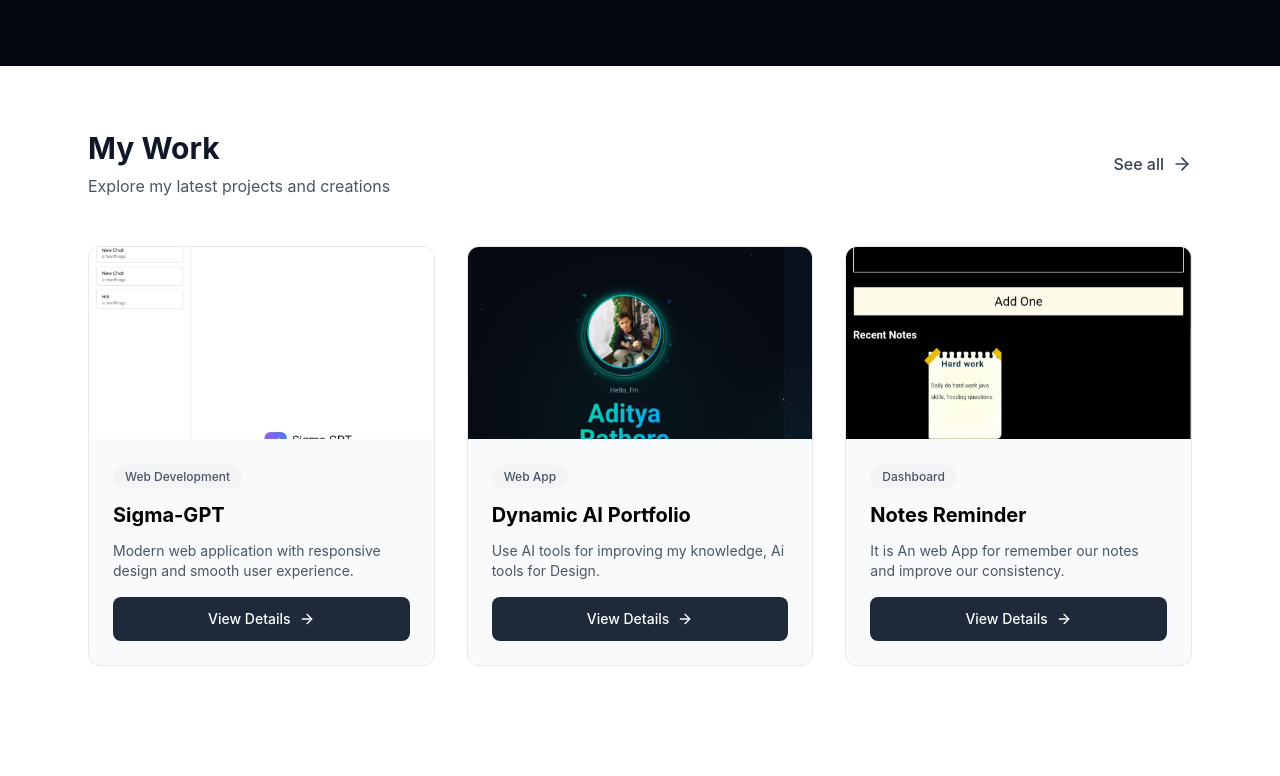
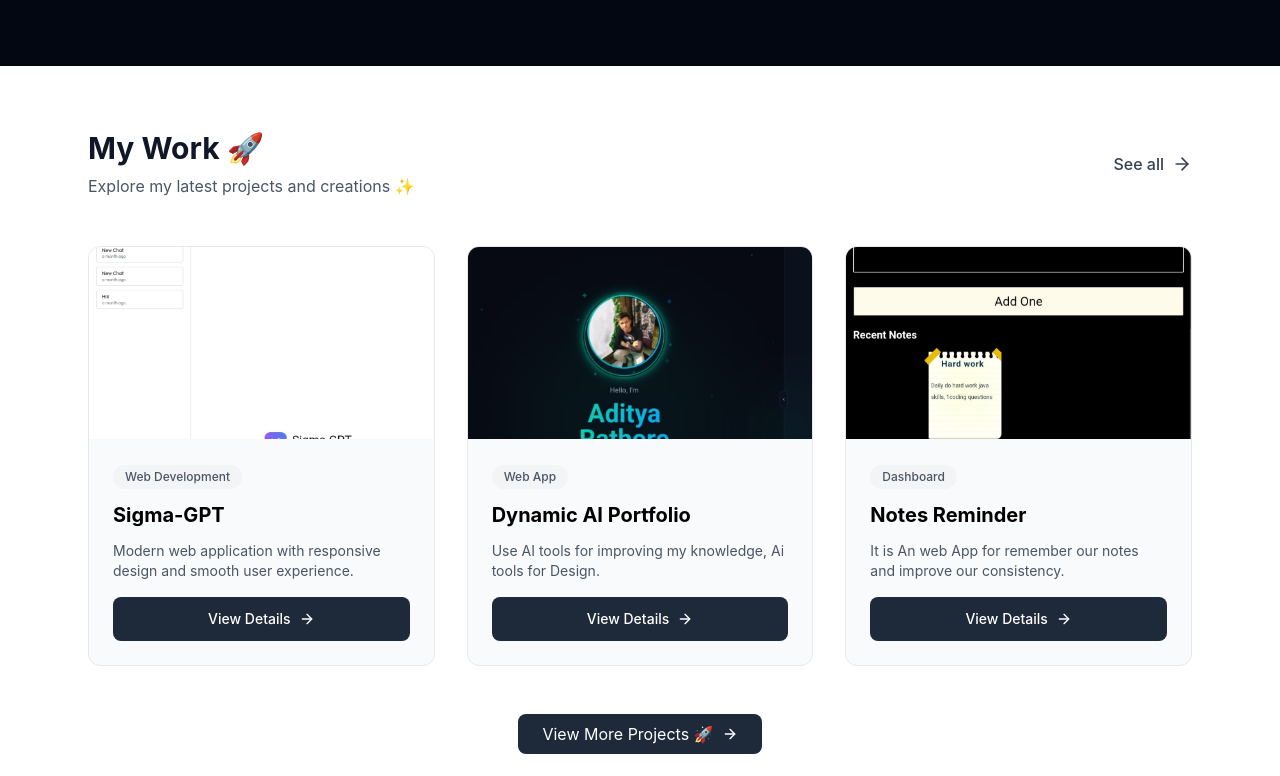
Before and after one commit to rathoreaditya9593-tech/AdiDynamicprorfolio, a React (Vite) app in the folder portfolio_react_tailwindcss_2026/: page / in a window 1280 px wide. Shown: the part 2500-3276 px from the top of the page. Built offline with nearby package versions, Linux system fonts and the light colour scheme.

Commit message:
Update Works.jsx

```diff
--- a/portfolio_react_tailwindcss_2026/src/components/Works.jsx
+++ b/portfolio_react_tailwindcss_2026/src/components/Works.jsx
@@ -2,8 +2,11 @@ import work1 from '../assets/work1.png';
 import work2 from '../assets/work2.png';
 import work3 from '../assets/work3.png';
 import { ArrowRight } from 'lucide-react';
+import { useState } from 'react';
 
 const Works = () => {
+
+  const [showMore, setShowMore] = useState(false);
 
   const projects = [
     {
@@ -34,7 +37,7 @@ const Works = () => {
 
       <div className="max-w-6xl mx-auto px-6">
 
-        {/* Header Section */}
+        {/* Header (UNCHANGED) */}
         <div
           className="flex flex-col md:flex-row justify-between items-start md:items-center mb-12"
           data-aos="fade-down"
@@ -47,7 +50,7 @@ const Works = () => {
               data-aos="fade-right"
               data-aos-delay="200"
             >
-              My Work
+              My Work 🚀
             </h2>
 
             <p
@@ -55,10 +58,11 @@ const Works = () => {
               data-aos="fade-right"
               data-aos-delay="300"
             >
-              Explore my latest projects and creations
+              Explore my latest projects and creations ✨
             </p>
           </div>
 
+          {/* Keep original See All */}
           <a
             href="#"
             className="inline-flex items-center text-gray-700 hover:text-black font-medium group"
@@ -71,7 +75,7 @@ const Works = () => {
 
         </div>
 
-        {/* Projects Grid */}
+        {/* Projects Grid (UNCHANGED) */}
         <div className="grid grid-cols-1 md:grid-cols-2 lg:grid-cols-3 gap-8">
 
           {projects.map((project, index) => (
@@ -107,7 +111,7 @@ const Works = () => {
                   {project.description}
                 </p>
 
-                {/* View Details Button */}
+                {/* View Details Button (ONLY ONE BUTTON) */}
                 <a
                   href={project.link}
                   target="_blank"
@@ -126,7 +130,67 @@ const Works = () => {
 
         </div>
 
+        {/* 🔥 Bottom View More ONLY */}
+        <div
+          className="text-center mt-12"
+          data-aos="fade-up"
+          data-aos-delay="300"
+        >
+          <button
+            onClick={() => setShowMore(!showMore)}
+            className="inline-flex items-center px-6 py-2 bg-gray-800 text-white rounded-lg hover:bg-black transition"
+          >
+            {showMore ? "Hide Projects" : "View More Projects 🚀"}
+            <ArrowRight className={`w-4 h-4 ml-2 transition ${showMore ? "rotate-90" : ""}`} />
+          </button>
+        </div>
+
+        {/* Bottom Dynamic Section */}
+       {showMore && (
+  <div className="mt-8 text-center animate-fadeIn">
+
+    <div className="inline-block px-6 py-4 rounded-xl shadow-md
+      bg-gradient-to-r from-gray-100 to-gray-200
+      hover:from-gray-200 hover:to-gray-300
+      transition-all duration-300 cursor-pointer group">
+
+      <h3 className="text-lg font-semibold text-gray-800 mb-2 group-hover:text-black transition">
+        🚀 More Projects Coming Soon
+      </h3>
+
+      <p className="text-sm max-w-md
+        text-gray-600 group-hover:text-gray-800 transition">
+
+        <span className="font-semibold text-red-500 group-hover:text-red-600">
+          🔒 Confidential:
+        </span>{" "}
+        Currently contributing to{" "}
+        <span className="font-medium text-black">
+          real-world industry-level projects
+        </span>{" "}
+        under NDA.
+      </p>
+
+    </div>
+
+  </div>
+)}
+
       </div>
+
+      {/* Animation */}
+      <style>
+        {`
+        @keyframes fadeIn {
+          from { opacity: 0; transform: translateY(10px); }
+          to { opacity: 1; transform: translateY(0); }
+        }
+
+        .animate-fadeIn {
+          animation: fadeIn 0.4s ease-in-out;
+        }
+        `}
+      </style>
 
     </section>
   );
```
